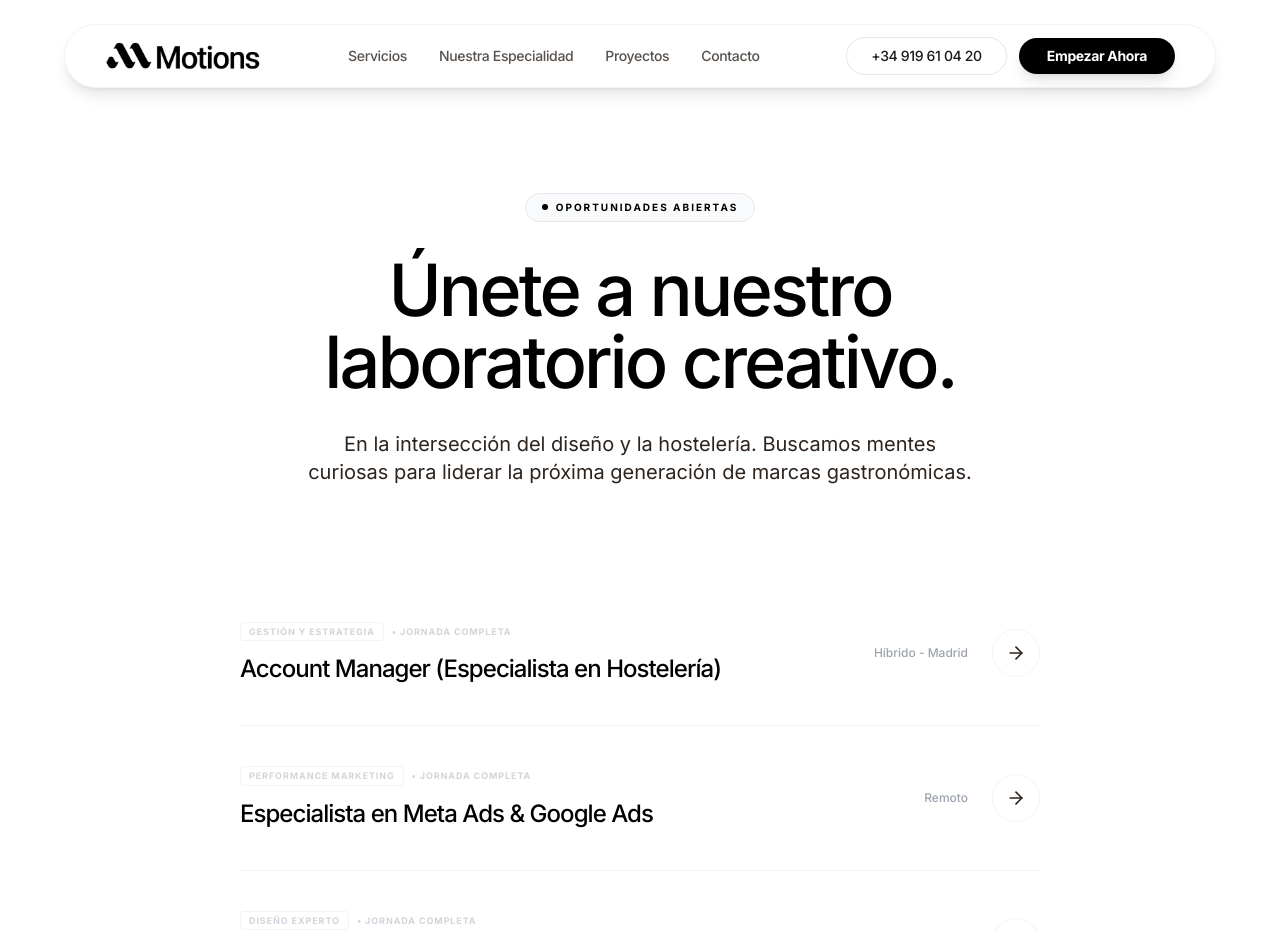
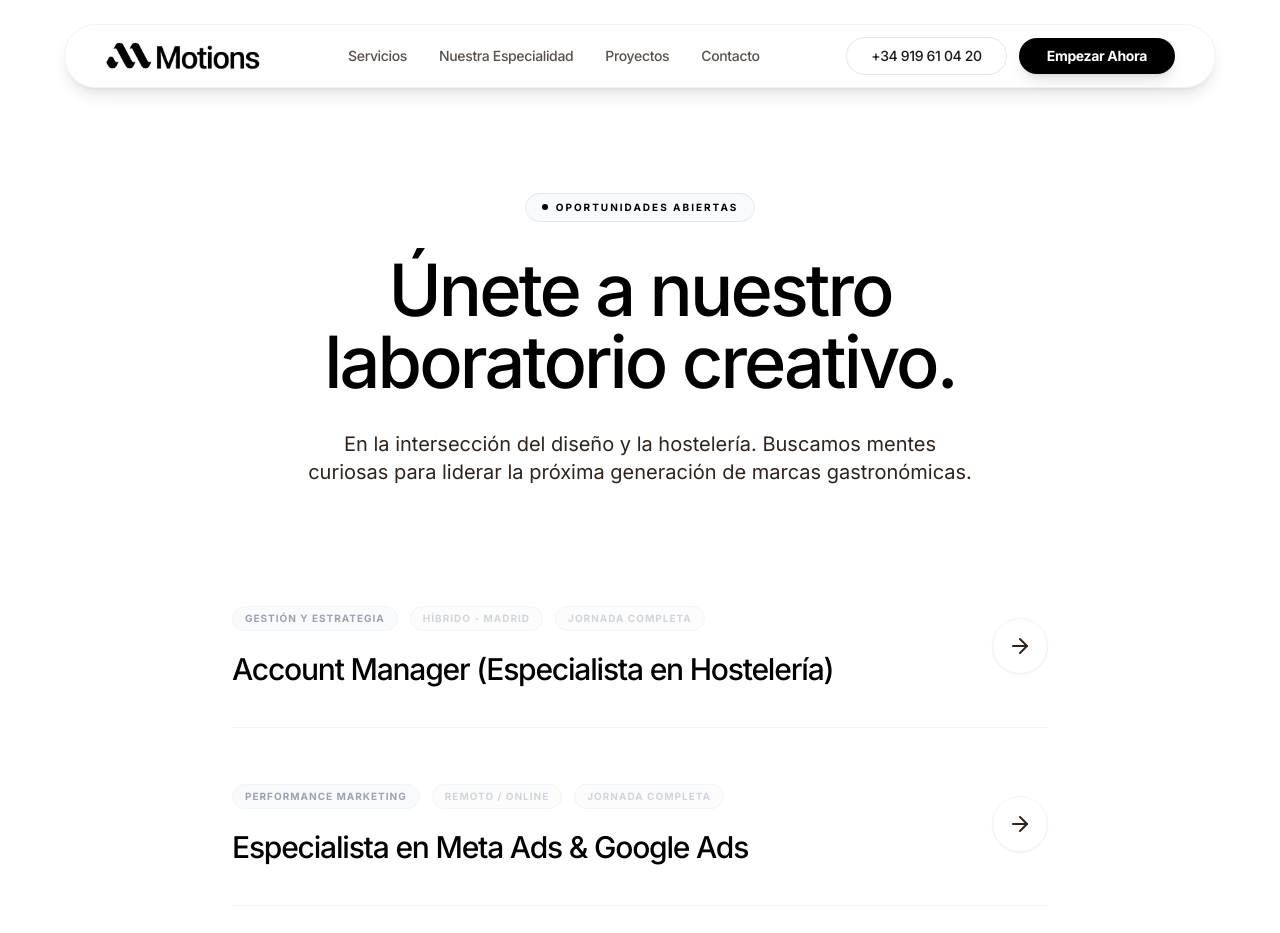
Before and after one commit to motionsmanagement/Motions, a React (Vite) app: page /unete in a window 1280 px wide. Shown: the top 933 px of the page. Built offline with nearby package versions, Linux system fonts and the light colour scheme.

Commit message:
style: rediseño de Carreras con uso intensivo de pills y corrección de overlaps

```diff
--- a/components/Careers.tsx
+++ b/components/Careers.tsx
@@ -25,7 +25,7 @@ const positions: JobPosition[] = [
     id: 'performance-expert',
     title: 'Especialista en Meta Ads & Google Ads',
     category: 'Performance marketing',
-    location: 'Remoto',
+    location: 'Remoto / Online',
     type: 'Jornada Completa',
     description: 'Buscamos a un experto en campañas de pago enfocadas a ROI para restaurantes. Diseñarás estrategias que llenen mesas de martes a domingo mediante segmentación ultra-local.'
   },
@@ -65,7 +65,7 @@ const positions: JobPosition[] = [
     id: 'branding-identity',
     title: 'Estratega de Branding & Identidad Visual',
     category: 'Branding',
-    location: 'Remoto',
+    location: 'Remoto / Online',
     type: 'Jornada Completa',
     description: 'Crearás desde cero la identidad visual de los nuevos conceptos gastronómicos, dotándolos de una personalidad única y premium.'
   },
@@ -73,7 +73,7 @@ const positions: JobPosition[] = [
     id: 'copywriter-gastronomico',
     title: 'Copywriter & Estratega de Contenido',
     category: 'Creatividad',
-    location: 'Remoto',
+    location: 'Remoto / Online',
     type: 'Por Proyecto',
     description: '¿Sabes cómo vender una experiencia gastronómica a través de palabras? Buscamos a alguien que cree la voz de marca para los restaurantes más potentes de España.'
   }
@@ -125,7 +125,7 @@ const Careers: React.FC = () => {
 
       <main className="pt-32 md:pt-48 pb-24">
         {/* Hero Section */}
-        <div className="max-w-7xl mx-auto px-6 md:px-12 mb-16 md:mb-24 text-center">
+        <div className="max-w-7xl mx-auto px-6 md:px-12 mb-12 md:mb-20 text-center">
           <div className={`inline-flex items-center bg-gray-50 border border-gray-200 px-4 py-1.5 rounded-full mb-8 transition-all duration-1000 ease-[cubic-bezier(0.16,1,0.3,1)] ${visible ? 'opacity-100 translate-y-0' : 'opacity-0 translate-y-8'}`}>
              <div className="w-1.5 h-1.5 bg-black rounded-full animate-pulse mr-2" />
             <span className="text-[10px] font-bold text-black uppercase tracking-[0.2em]">Oportunidades Abiertas</span>
@@ -141,13 +141,13 @@ const Careers: React.FC = () => {
         </div>
 
         {/* Jobs List - Integrated Form Experience */}
-        <div className="max-w-4xl mx-auto px-6 md:px-12 space-y-0 mb-32">
+        <div className="max-w-4xl mx-auto px-6 md:px-10 space-y-4 mb-32">
           {positions.map((job, index) => {
             const isExpanded = expandedId === job.id;
             return (
               <div
                 key={job.id}
-                className={`group border-b border-gray-100 transition-all duration-1000 ease-[cubic-bezier(0.16,1,0.3,1)] ${visible ? 'opacity-100 translate-y-0' : 'opacity-0 translate-y-12'} ${isExpanded ? 'bg-[#FAFAFA] rounded-[1.5rem] my-4 px-6 md:px-10' : 'py-8 md:py-10'}`}
+                className={`group transition-all duration-1000 ease-[cubic-bezier(0.16,1,0.3,1)] ${visible ? 'opacity-100 translate-y-0' : 'opacity-0 translate-y-12'} ${isExpanded ? 'bg-[#FAFAFA] rounded-[2rem] shadow-[0_32px_64px_-16px_rgba(0,0,0,0.05)] border border-gray-100 p-6 md:p-10' : 'py-10 border-b border-gray-100'}`}
                 style={{ transitionDelay: isExpanded ? '0ms' : `${index * 80 + 400}ms` }}
               >
                 {/* Job Info Header */}
@@ -159,72 +159,71 @@ const Careers: React.FC = () => {
                   className="flex flex-col md:flex-row justify-between items-start md:items-center gap-6 cursor-pointer"
                 >
                   <div className="flex-1">
-                    <div className="flex items-center gap-2 mb-3">
-                      <span className={`text-[9px] font-bold border px-2 py-0.5 rounded uppercase tracking-widest transition-colors ${isExpanded ? 'border-black text-black' : 'text-gray-300 border-gray-100'}`}>{job.category}</span>
-                      <span className="text-[9px] font-bold text-gray-300 uppercase tracking-widest">• {job.type}</span>
+                    <div className="flex flex-wrap items-center gap-3 mb-5">
+                      <span className={`text-[10px] font-bold px-3 py-1 rounded-full uppercase tracking-widest transition-all ${isExpanded ? 'bg-black text-white' : 'text-gray-400 bg-gray-50 border border-gray-100'}`}>{job.category}</span>
+                      <span className="text-[10px] font-bold text-gray-300 bg-gray-50/50 px-3 py-1 rounded-full border border-gray-100 transition-all uppercase tracking-widest">{job.location}</span>
+                      <span className="text-[10px] font-bold text-gray-300 bg-gray-50/50 px-3 py-1 rounded-full border border-gray-100 transition-all uppercase tracking-widest">{job.type}</span>
                     </div>
-                    <h3 className={`text-xl md:text-2xl font-medium text-black transition-all duration-500 tracking-tight leading-tight ${isExpanded ? 'text-black' : 'group-hover:text-neutral-500'}`}>
+                    <h3 className={`text-xl md:text-3xl font-medium text-black transition-all duration-500 tracking-tight leading-tight ${isExpanded ? 'text-black' : 'group-hover:text-black/60'}`}>
                       {job.title}
                     </h3>
                   </div>
 
                   <div className="flex items-center gap-6 w-full md:w-auto md:justify-end">
-                    <div className="flex flex-col text-xs text-gray-400 font-medium whitespace-nowrap">
-                      <span>{job.location}</span>
-                    </div>
-                    <div className={`w-10 h-10 md:w-12 md:h-12 rounded-full border border-gray-100 flex items-center justify-center transition-all duration-500 ml-auto md:ml-0 ${isExpanded ? 'bg-black text-white rotate-90 border-black' : 'group-hover:bg-black group-hover:text-white group-hover:scale-110'}`}>
-                      {isExpanded ? <X className="w-4 h-4 md:w-5 md:h-5" /> : <ArrowRight className="w-4 h-4 md:w-5 md:h-5 transition-transform group-hover:-rotate-45" />}
+                    <div className={`w-10 h-10 md:w-14 md:h-14 rounded-full border border-gray-100 flex items-center justify-center transition-all duration-500 ml-auto md:ml-0 shadow-sm ${isExpanded ? 'bg-black text-white rotate-90 border-black' : 'bg-white group-hover:bg-black group-hover:text-white group-hover:scale-110'}`}>
+                      {isExpanded ? <X className="w-4 h-4 md:w-6 md:h-6" /> : <ArrowRight className="w-4 h-4 md:w-6 md:h-6 transition-transform group-hover:-rotate-45" />}
                     </div>
                   </div>
                 </div>
 
                 {/* Integrated Form Section */}
                 <div
-                  className={`overflow-hidden transition-all duration-700 ease-[cubic-bezier(0.16,1,0.3,1)] ${isExpanded ? 'max-h-[1000px] opacity-100 mt-10 pb-10' : 'max-h-0 opacity-0 pointer-events-none'}`}
+                  className={`overflow-hidden transition-all duration-700 ease-[cubic-bezier(0.16,1,0.3,1)] ${isExpanded ? 'max-h-[1200px] opacity-100 mt-12' : 'max-h-0 opacity-0 pointer-events-none'}`}
                 >
-                  <div className="border-t border-gray-100 pt-10">
+                  <div className="border-t border-gray-100 pt-12">
                     {!isSubmitted ? (
                       <>
-                        <div className="mb-10">
-                          <p className="text-gray-500 text-sm leading-relaxed max-w-2xl mb-8">
+                        <div className="mb-16">
+                          <p className="text-gray-500 text-[15px] md:text-lg leading-relaxed max-w-2xl mb-12">
                             {job.description}
                           </p>
-                          <h4 className="text-xl md:text-2xl font-medium text-black tracking-tight mb-8">Envía tu postulación para <br /> <span className="text-gray-400">{job.title}</span></h4>
+                          <div className="h-px w-full bg-gray-50 mb-12" />
+                          <h4 className="text-2xl md:text-4xl font-medium text-black tracking-tighter mb-12">Envía tu postulación para <br /> <span className="text-gray-300">{job.title}</span></h4>
                         </div>
 
                         <form onSubmit={(e) => handleSubmit(e, job.title)} className="grid grid-cols-1 md:grid-cols-2 gap-x-12 gap-y-12">
                           <div className="space-y-4">
-                            <label className="text-[10px] sm:text-[11px] font-bold text-gray-500 uppercase tracking-[0.15em] block">Nombre Completo</label>
-                            <input required name="nombre" type="text" className="w-full bg-transparent border-b border-gray-200 pb-4 focus:outline-none focus:border-black transition-all text-xl md:text-2xl font-medium text-black placeholder:text-gray-200" placeholder="Tu nombre..." />
+                            <label className="text-[11px] font-bold text-gray-500 uppercase tracking-[0.2em] block">Nombre Completo</label>
+                            <input required name="nombre" type="text" className="w-full bg-transparent border-b border-gray-200 pb-4 focus:outline-none focus:border-black transition-all text-xl md:text-2xl font-medium text-black placeholder:text-gray-200" placeholder="Escribe tu nombre..." />
                           </div>
                           <div className="space-y-4">
-                            <label className="text-[10px] sm:text-[11px] font-bold text-gray-500 uppercase tracking-[0.15em] block">Email de Contacto</label>
+                            <label className="text-[11px] font-bold text-gray-500 uppercase tracking-[0.2em] block">Email de Contacto</label>
                             <input required name="email" type="email" className="w-full bg-transparent border-b border-gray-200 pb-4 focus:outline-none focus:border-black transition-all text-xl md:text-2xl font-medium text-black placeholder:text-gray-200" placeholder="hola@tuemail.com" />
                           </div>
                           <div className="md:col-span-2 space-y-4">
-                            <label className="text-[10px] sm:text-[11px] font-bold text-gray-500 uppercase tracking-[0.15em] block">LinkedIn o Portfolio</label>
-                            <input required name="linkedin" type="url" className="w-full bg-transparent border-b border-gray-200 pb-4 focus:outline-none focus:border-black transition-all text-xl md:text-2xl font-medium text-black placeholder:text-gray-200" placeholder="https://linkedin.com/in/..." />
+                            <label className="text-[11px] font-bold text-gray-500 uppercase tracking-[0.2em] block">LinkedIn o Portfolio</label>
+                            <input required name="linkedin" type="url" className="w-full bg-transparent border-b border-gray-200 pb-4 focus:outline-none focus:border-black transition-all text-xl md:text-2xl font-medium text-black placeholder:text-gray-200" placeholder="https://..." />
                           </div>
                           <div className="md:col-span-2 space-y-4">
-                            <label className="text-[10px] sm:text-[11px] font-bold text-gray-500 uppercase tracking-[0.15em] block">Notas Adicionales / Presentación</label>
-                            <textarea name="mensaje" rows={2} className="w-full bg-transparent border-b border-gray-200 pb-4 focus:outline-none focus:border-black transition-all text-xl md:text-2xl font-medium text-black resize-none placeholder:text-gray-200" placeholder="Cuéntanos por qué eres el perfil ideal para Motions..."></textarea>
+                            <label className="text-[11px] font-bold text-gray-500 uppercase tracking-[0.2em] block">Notas Adicionales / Presentación</label>
+                            <textarea name="mensaje" rows={3} className="w-full bg-transparent border-b border-gray-200 pb-4 focus:outline-none focus:border-black transition-all text-xl md:text-2xl font-medium text-black resize-none placeholder:text-gray-200" placeholder="Cuéntanos por qué eres el perfil ideal..."></textarea>
                           </div>
 
-                          <div className="md:col-span-2 pt-10">
-                            <button type="submit" className="w-full md:w-auto px-12 py-5 bg-black text-white rounded-full font-bold text-base shadow-2xl hover:bg-neutral-800 transition-all hover:scale-[1.02] active:scale-95">
+                          <div className="md:col-span-2 pt-12">
+                            <button type="submit" className="w-full md:w-auto px-12 py-5 bg-black text-white rounded-full font-bold text-base shadow-2xl hover:bg-neutral-800 transition-all hover:scale-[1.05] active:scale-95">
                               Enviar Candidatura
                             </button>
                           </div>
                         </form>
                       </>
                     ) : (
-                      <div className="flex flex-col items-center text-center py-10">
-                        <div className="w-16 h-16 bg-black rounded-full flex items-center justify-center mb-8 shadow-xl">
-                          <Check className="text-white w-8 h-8" />
+                      <div className="flex flex-col items-center text-center py-16">
+                        <div className="w-20 h-20 bg-black rounded-full flex items-center justify-center mb-10 shadow-3xl text-white">
+                          <Check className="w-10 h-10" />
                         </div>
-                        <h2 className="text-2xl md:text-3xl font-medium text-black mb-4 tracking-tighter">Postulación Recibida</h2>
-                        <p className="text-gray-500 text-sm max-w-sm mx-auto leading-relaxed">Gracias por tu interés. Revisaremos tu perfil y te contactaremos pronto si encajas con nuestra visión.</p>
-                        <button onClick={() => { setIsSubmitted(false); setExpandedId(null); }} className="mt-8 text-black font-bold text-[10px] uppercase tracking-widest border border-gray-200 px-6 py-2.5 rounded-full hover:bg-gray-50 transition-all">Cerrar</button>
+                        <h2 className="text-3xl md:text-4xl font-medium text-black mb-6 tracking-tighter">Postulación Recibida</h2>
+                        <p className="text-gray-500 text-base md:text-lg max-w-sm mx-auto leading-relaxed">Gracias por tu interés. Nuestro equipo te contactará pronto si encajas con nuestra visión.</p>
+                        <button onClick={() => { setIsSubmitted(false); setExpandedId(null); }} className="mt-12 text-black font-bold text-[11px] uppercase tracking-widest border border-gray-200 px-10 py-4 rounded-full hover:bg-gray-50 transition-all">Cerrar</button>
                       </div>
                     )}
                   </div>
```
